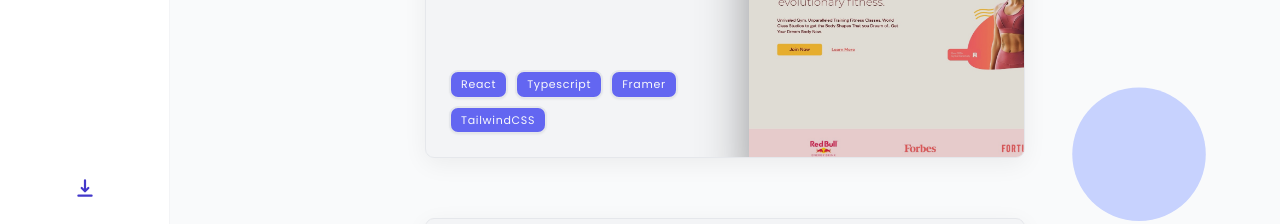
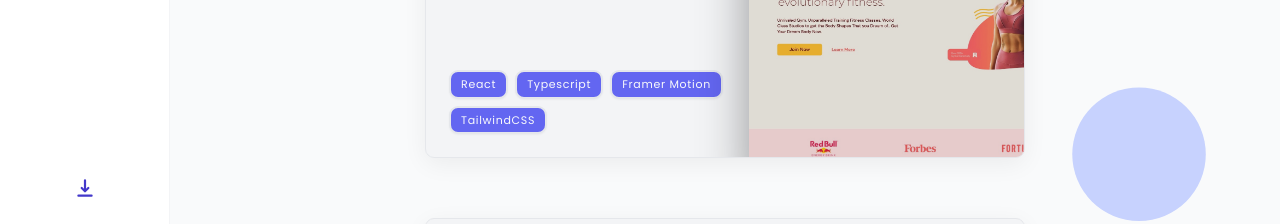
Before and after one commit to dariukyy/dariukyy-portfolio, a React (Vite) app: page /projects in a window 1280 px wide. Shown: the part 421-645 px from the top of the page. Built offline with nearby package versions, Linux system fonts and the light colour scheme; no server answers.

Commit message:
update projects data

```diff
--- a/src/data/projects.ts
+++ b/src/data/projects.ts
@@ -2,6 +2,7 @@ import FitnessImg from "../assets/images/fitness-app.jpeg";
 import NetflixImg from "../assets/images/netflix-copy.jpeg";
 import NatoursImg from "../assets/images/natours-app.jpeg";
 import TheWildOasisImg from "../assets/images/the-wild-oasis-app.jpeg";
+import FastReactPizzaImg from "../assets/images/fast-react-pizza-app.jpeg";
 import { MdRemoveRedEye } from "react-icons/md";
 import { FaCode } from "react-icons/fa";
 import { IconType } from "react-icons";
@@ -29,7 +30,7 @@ export const projectsData: PronectsDataProps = [
     alt: "Fitness App Website ScreenShoot",
     description:
       "lorem ipsum dolor sit amet, consectetur adipiscing elit. Nulla nec purus feugiat, molestie ipsum et, consequat nibh. Etiam non.",
-    tags: ["React", "Typescript", "Framer", "TailwindCSS"],
+    tags: ["React", "Typescript", "Framer Motion", "TailwindCSS"],
     image: FitnessImg,
     livePreview: "https://dariukyy-fitness-app.vercel.app/",
     codePreview: "https://github.com/dariukyy/fitness-practical-app",
@@ -49,6 +50,38 @@ export const projectsData: PronectsDataProps = [
   },
   {
     id: 3,
+    title: "Fast React Pizza",
+    alt: "Fast React Pizza App Website ScreenShoot",
+    description:
+      "lorem ipsum dolor sit amet, consectetur adipiscing elit. Nulla nec purus feugiat, molestie ipsum et, consequat nibh. Etiam non.",
+    tags: ["React", "Redux", "React Router", "TailwindCSS"],
+    image: FastReactPizzaImg,
+    livePreview: "https://dariukyy-fast-react-pizza-by.netlify.app/menu",
+    codePreview: "https://github.com/dariukyy/fast-react-pizza-",
+    responsive: { isResponsive: true, responsiveText: "Responsive" },
+  },
+  {
+    id: 4,
+    title: "The Wild Oasis",
+    alt: "The Wild Oasis Website ScreenShoot",
+    description:
+      "lorem ipsum dolor sit amet, consectetur adipiscing elit. Nulla nec purus feugiat, molestie ipsum et, consequat nibh. Etiam non. Onsectetur adipiscing elit.",
+    tags: [
+      "React",
+      "Supabase",
+      "React Query",
+      "React Router",
+      "Recharts",
+      "Styled-Components",
+    ],
+    image: TheWildOasisImg,
+    livePreview:
+      "https://dariukyy-course-project-the-wild-oasis.vercel.app/dashboard",
+    codePreview: "https://github.com/dariukyy/the-wild-oasis",
+    responsive: { isResponsive: false, responsiveText: "Only Desktop" },
+  },
+  {
+    id: 5,
     title: "Natours",
     alt: "Natours Website ScreenShoot",
     description:
@@ -59,19 +92,6 @@ export const projectsData: PronectsDataProps = [
     codePreview: "",
     responsive: { isResponsive: true, responsiveText: "Responsive" },
   },
-  {
-    id: 4,
-    title: "The Wild Oasis",
-    alt: "The Wild Oasis Website ScreenShoot",
-    description:
-      "lorem ipsum dolor sit amet, consectetur adipiscing elit. Nulla nec purus feugiat, molestie ipsum et, consequat nibh. Etiam non. Onsectetur adipiscing elit.",
-    tags: ["React", "Supabase", "React Query", "Recharts", "Styled-Components"],
-    image: TheWildOasisImg,
-    livePreview:
-      "https://dariukyy-course-project-the-wild-oasis.vercel.app/dashboard",
-    codePreview: "https://github.com/dariukyy/the-wild-oasis",
-    responsive: { isResponsive: false, responsiveText: "Only Desktop" },
-  },
 ];
 
 export const previewAndCodeIcons: IconType[] = [MdRemoveRedEye, FaCode];
```
Also changed, not shown: src/assets/images/fast-react-pizza-app.jpeg (added).
